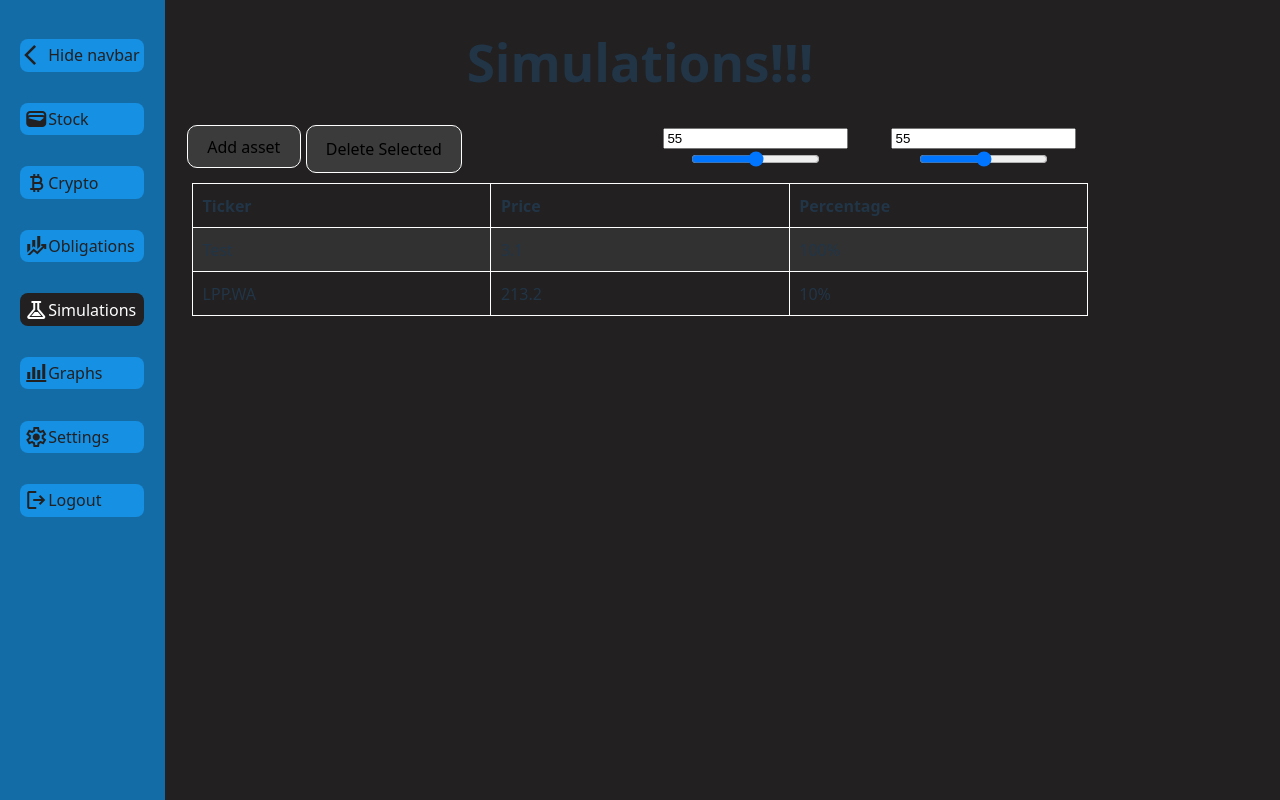
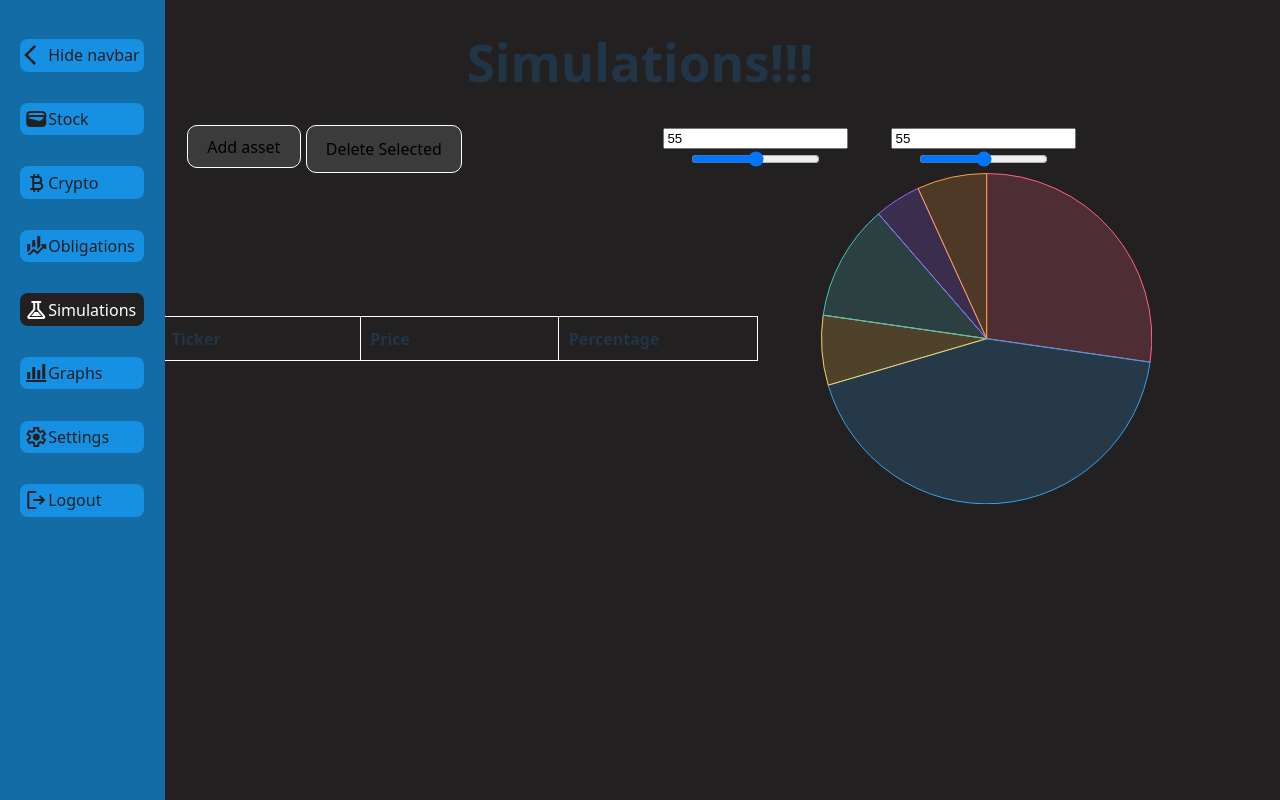
Before and after one commit to MaciejGd/WASM-local-first-investment-app, a React (Vite) app in the folder front-end/: page /simulations in a window 1280 px wide. Built offline with nearby package versions, Linux system fonts and the light colour scheme.

Commit message:
Added basic PIE chart, table for assets for simulations

```diff
--- a/front-end/src/styling/simulations.css
+++ b/front-end/src/styling/simulations.css
@@ -10,6 +10,52 @@
   display: flex;
 }
 
+/* .sims_middle_pane {
+  display: flex;
+  justify-content: center;
+  align-items: center;
+  gap: 10px;
+} */
+.sims_middle_pane {
+  display: grid;
+  grid-auto-flow: column;
+  grid-template-columns: 2fr 1fr;
+  justify-content: center;
+  align-items: center;
+  width: 80%;
+  gap: 30px;
+}
+
+/* .sims_table_container {
+  width: 100%;
+  max-height: 500px;
+  overflow-y: auto;
+  border: 1px solid #ccc;
+} */
+
+.sims_table_container .sims_asset_table {
+  width: 90%;
+  border-collapse: "serparate";
+  border-spacing: 0;
+}
+
+.sims_table_container .sims_table_container.thead.th {
+  position: sticky;
+  top: 1px;
+  z-index: 1;
+  background-color: white;
+  color: black;
+  border: 1px solid #ccc;
+}
+
+
+.sims_pie_chart {
+  width: 100%;
+  display: flex;
+  justify-content: center;
+}
+
+
 .sims_slider {
 
 }
--- a/front-end/src/subpages/simulations/AssetsPane.jsx
+++ b/front-end/src/subpages/simulations/AssetsPane.jsx
@@ -1,4 +1,5 @@
 import { useState } from "react";
+import { PieChart } from "./PieAssetChart.jsx";
 
 // Should show table with: Ticker -> Total investment cost -> percent of investment
 // and cricle graph chart at the right with percentages of each investments
@@ -30,21 +31,44 @@ function AssetTableHeader() {
     );
 }
 
-function AssetTableBody() {
+function AssetTableBody({ assets }) {
+    console.log(assets);
     return (
         <tbody>
+            {
+                assets.map(([ticker, price, percent], index)=> {
+                    return <AssetRow key={index} ticker={ticker} price={price} percent={percent}/>
+                })
+
+            }
+            {/* <AssetRow ticker={"Test"} price="3.1" percent="100%"></AssetRow>
+            <AssetRow ticker={"LPP.WA"} price="213.2" percent="10%"></AssetRow>
             <AssetRow ticker={"Test"} price="3.1" percent="100%"></AssetRow>
             <AssetRow ticker={"LPP.WA"} price="213.2" percent="10%"></AssetRow>
+            <AssetRow ticker={"Test"} price="3.1" percent="100%"></AssetRow>
+            <AssetRow ticker={"LPP.WA"} price="213.2" percent="10%"></AssetRow>
+            <AssetRow ticker={"Test"} price="3.1" percent="100%"></AssetRow>
+            <AssetRow ticker={"LPP.WA"} price="213.2" percent="10%"></AssetRow>
+            <AssetRow ticker={"Test"} price="3.1" percent="100%"></AssetRow>
+            <AssetRow ticker={"LPP.WA"} price="213.2" percent="10%"></AssetRow>
+            <AssetRow ticker={"Test"} price="3.1" percent="100%"></AssetRow>
+            <AssetRow ticker={"LPP.WA"} price="213.2" percent="10%"></AssetRow>
+            <AssetRow ticker={"Test"} price="3.1" percent="100%"></AssetRow>
+            <AssetRow ticker={"LPP.WA"} price="213.2" percent="10%"></AssetRow>
+            <AssetRow ticker={"Test"} price="3.1" percent="100%"></AssetRow>
+            <AssetRow ticker={"LPP.WA"} price="213.2" percent="10%"></AssetRow> */}
         </tbody>
     );
 }
 
-function AssetTable() {
+function AssetTable({assets}) {
     return (
-        <table className="modern-table">
-            <AssetTableHeader/>
-            <AssetTableBody/>
-        </table>
+        <div className="sims_table_container">
+            <table className="sims_asset_table">
+                <AssetTableHeader/>
+                <AssetTableBody assets={assets}/>
+            </table>
+        </div>
     );
 }
 
@@ -59,10 +83,11 @@ function AssetRow({ ticker, price, percent }) {
 }
 
 
-export default function AssetsPane() {
+export default function AssetsPane({ assets }) {
     return (
         <div className="sims_middle_pane">
-            <AssetTable></AssetTable>
+            <AssetTable assets={assets}></AssetTable>
+            <PieChart></PieChart>
         </div>
     );
 }
--- a/front-end/src/subpages/simulations/OptionsPane.jsx
+++ b/front-end/src/subpages/simulations/OptionsPane.jsx
@@ -12,10 +12,10 @@ function Slider({ min_value, max_value, default_value }) {
     );
 }
 
-export default function SimulationsOptionsPane() {
+export default function SimulationsOptionsPane({ addAsset, deleteSelectedCb }) {
     return (
         <div className="sims_options_pane">
-            <AssetButtons onAddAsset={()=>{}}  onDeleteSelectedCb={()=>{}}/>
+            <AssetButtons onAddAsset={addAsset}  onDeleteSelectedCb={deleteSelectedCb}/>
             <Slider min_value={10} max_value={100} default_value={55}></Slider>
             <Slider min_value={10} max_value={100} default_value={55}></Slider>
         </div>
--- /dev/null
+++ b/front-end/src/subpages/simulations/PieAssetChart.jsx
@@ -0,0 +1,48 @@
+import { Chart as ChartJS, ArcElement, Tooltip, Legend } from 'chart.js';
+import { Pie } from 'react-chartjs-2';
+
+// ChartJS.register(ArcElement, Tooltip, Legend);
+
+export const data = {
+  labels: ['Red', 'Blue', 'Yellow', 'Green', 'Purple', 'Orange'],
+  datasets: [
+    {
+      label: '# of Votes',
+      data: [12, 19, 3, 5, 2, 3],
+      backgroundColor: [
+        'rgba(255, 99, 132, 0.2)',
+        'rgba(54, 162, 235, 0.2)',
+        'rgba(255, 206, 86, 0.2)',
+        'rgba(75, 192, 192, 0.2)',
+        'rgba(153, 102, 255, 0.2)',
+        'rgba(255, 159, 64, 0.2)',
+      ],
+      borderColor: [
+        'rgba(255, 99, 132, 1)',
+        'rgba(54, 162, 235, 1)',
+        'rgba(255, 206, 86, 1)',
+        'rgba(75, 192, 192, 1)',
+        'rgba(153, 102, 255, 1)',
+        'rgba(255, 159, 64, 1)',
+      ],
+      borderWidth: 1,
+    },
+  ],
+};
+
+const options = {
+    plugins: {
+        legend : {
+            display: false
+        }
+    }
+
+};
+
+export function PieChart() {
+    return (
+        <div className="sims_pie_chart">
+            <Pie data={data} options={options}/>
+        </div>
+    )
+}
--- /dev/null
+++ b/front-end/src/subpages/simulations/SimAssetsData.js
@@ -0,0 +1,43 @@
+export class SimAssetMap {
+    constructor(other) {
+        if (other instanceof SimAssetMap) {
+            this.asset_map = new Map(other.asset_map);
+        }
+        else {
+            this.asset_map = new Map();
+        }
+    }
+
+    addRecord(ticker, price) {
+        // at first check if price can be turned into a number
+        if (isNaN(Number(price))) {
+            return false;
+        }
+        var el = this.asset_map.get(ticker);
+        // if already exists
+        if (el != undefined) {
+            this.asset_map.set(ticker, Number(price));
+        }
+        else {
+            this.asset_map.set(ticker, el += Number(price));
+        }
+
+        return true;
+    }
+    // turn map into array and append percentage sum
+    toArray() {
+        var sum = 0.0;
+        this.asset_map.forEach((value) => {
+            sum += value;
+        });
+        var array = Array.from(this.asset_map);
+        for (var i = 0; i < array.length; i++) {
+            // second element of array would be price
+            let el = array[i][1];
+            // append percentage value of each asset
+            array[i].push(Number(el) / sum);
+        }
+        return array;
+    }
+
+}
--- a/front-end/src/subpages/simulations/Simulations.jsx
+++ b/front-end/src/subpages/simulations/Simulations.jsx
@@ -4,6 +4,7 @@ import { useState } from "react"
 
 import SimulationsOptionsPane from "./OptionsPane";
 import AssetsPane from "./AssetsPane"
+import { SimAssetMap } from "./SimAssetsData";
 
 // what do we want in here??? we want some table which we can add tickers + set proportions / amount of
 // we need to add - ticker + amount of money invested (ticker for getting the prices, money invested for weights)
@@ -41,16 +42,19 @@ function AddAssetPopUp({ onClose, onAccept }) {
 
 export default function SimulationsPage() {
     const [modal_visible, setModalVisible] = useState(false);
+    const [assets, setAssets] = useState(new SimAssetMap()); // map of ticker to its price
+
     function toggleModalVisibility(vis) {
         setModalVisible(!modal_visible);
     }
 
-    // function onModalClose() {}
     function onModalAccept(ticker, price) {
-        console.log("Adding ticker: " + ticker + " price: " + price);
+        // create new asset map
+        var asset_map = new SimAssetMap(assets);
+        asset_map.addRecord(ticker, price);
+        setAssets(asset_map);
         toggleModalVisibility();
     }
-    // const Modal = modal_visible ? <Add></>
 
     return (
         <>
@@ -59,8 +63,8 @@ export default function SimulationsPage() {
                 {/* <AssetButtons onAddAsset={toggleModalVisibility}
                                 onDeleteSelectedCb={()=>{}}
                 ></AssetButtons> */}
-                <SimulationsOptionsPane/>
-                <AssetsPane/>
+                <SimulationsOptionsPane addAsset={toggleModalVisibility} deleteSelectedCb={()=>{}}/>
+                <AssetsPane assets={assets.toArray()}/>
             </div>
             {modal_visible &&
                 <AddAssetPopUp onClose={toggleModalVisibility} onAccept={onModalAccept} />
```
Also changed, not shown: front-end/src/subpages/simulations/AddAssetPopUp.jsx (deleted).
